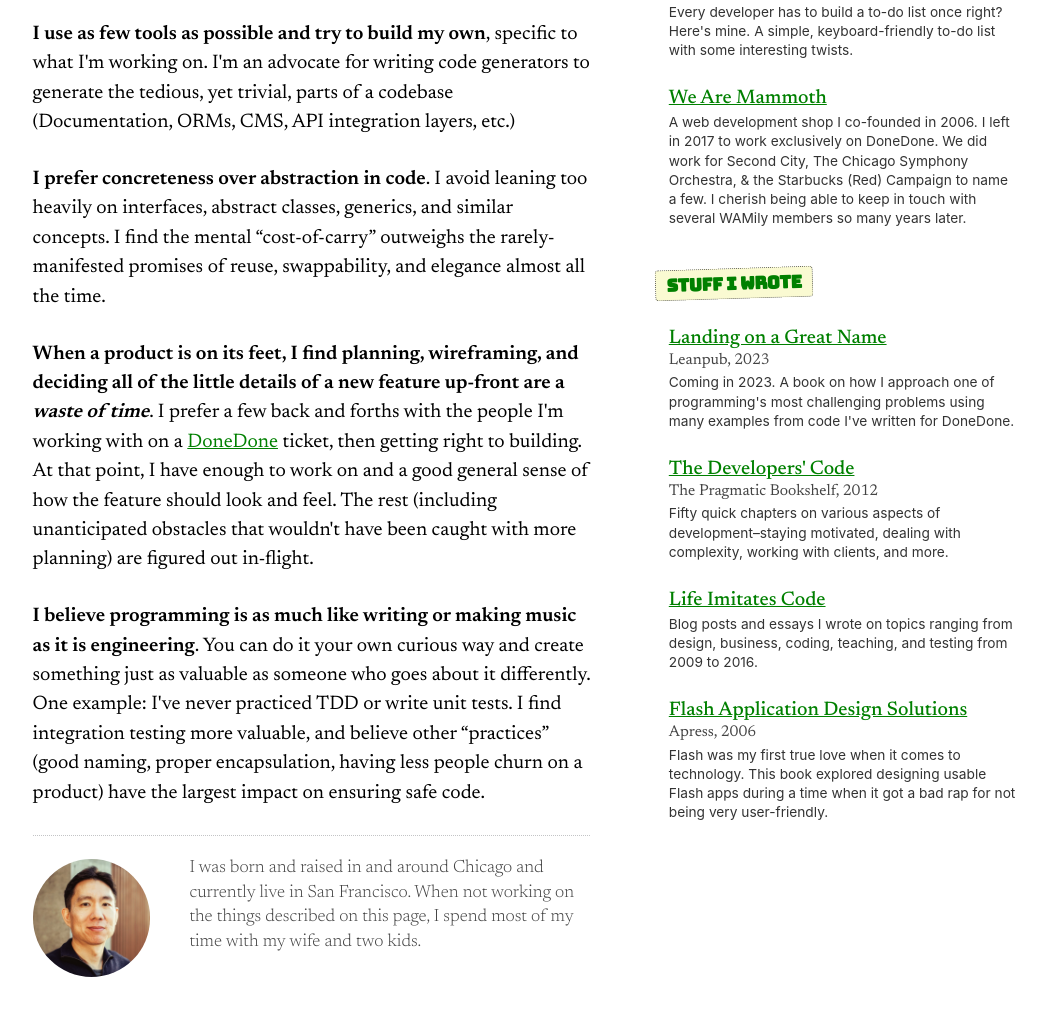
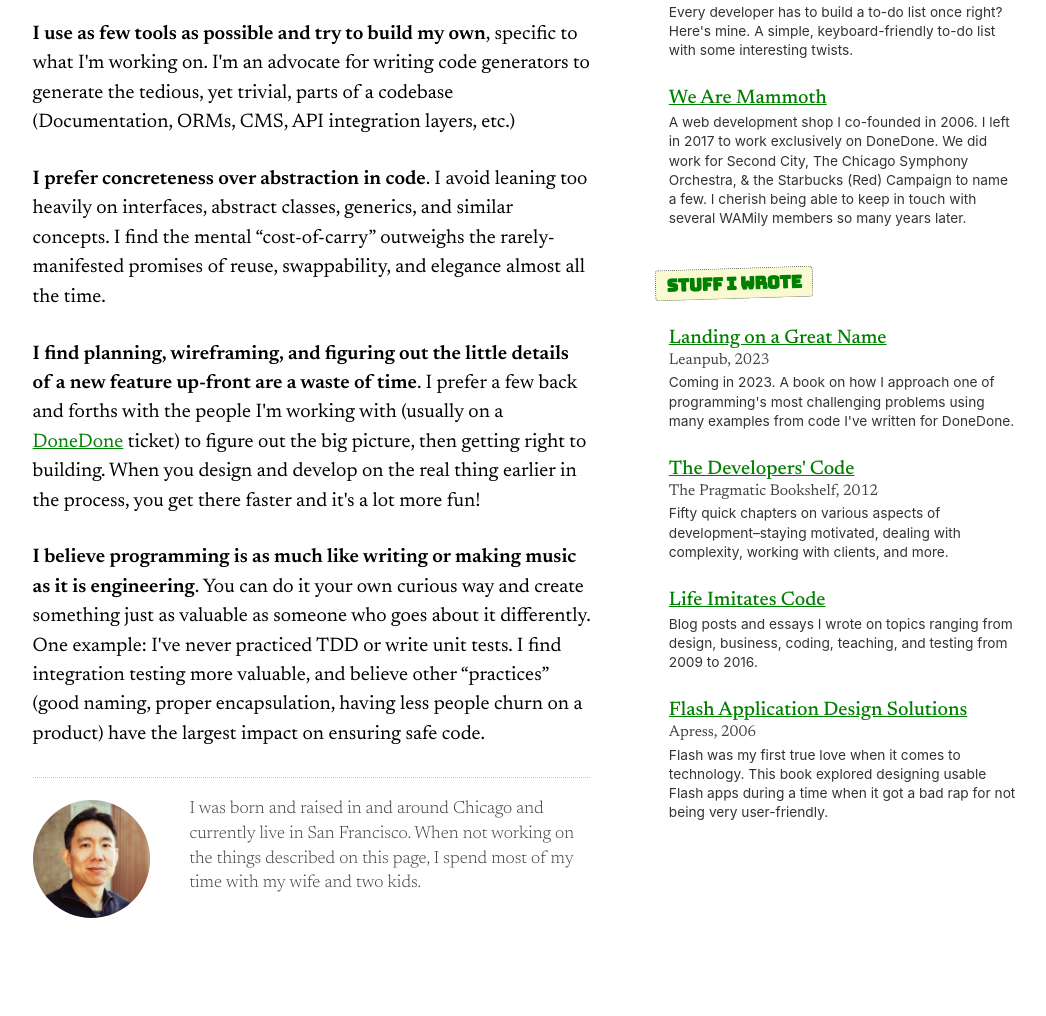
Before and after one commit to kawaicheung/kawaicheung.github.io, a plain HTML site: page index.html in a window 1280 px wide. Shown: the part 797-1813 px from the top of the page, without its empty margins (115-1161 px from the left). Drawn offline with Linux system fonts and the light colour scheme; a web font is replaced by a local one.

Commit message:
Update index.html

```diff
--- a/index.html
+++ b/index.html
@@ -242,9 +242,11 @@
             &ldquo;cost-of-carry&rdquo; outweighs the rarely-manifested promises of reuse, swappability, and elegance almost all the time.
           </p>
           <p>
-            <strong>When a product is on its feet, I find planning, wireframing, and deciding all of the little details of a new feature up-front are a <em>waste of time</em></strong>. I prefer a few back and forths with the people I'm working with
-            on a <a href="https://www.donedone.com">DoneDone</a> ticket, then getting right to building. At that point, I have enough to work on and a good general sense of how the feature should look and feel. The rest (including
-            unanticipated obstacles that wouldn't have been caught with more planning) are figured out in-flight.
+            <strong>I find planning, wireframing, and figuring out the little details of
+            a new feature up-front are a waste of time</strong>. I prefer a few back and forths with the people I'm working with
+            (usually on a <a href="https://www.donedone.com">DoneDone</a> ticket) to figure out the big picture, then getting
+            right to building. When you design and develop on the real thing earlier in the process, you get there faster
+            and it's a lot more fun!
           </p>
           <p>
             <strong>I believe programming is as much like writing or making music as it is engineering</strong>.
```
